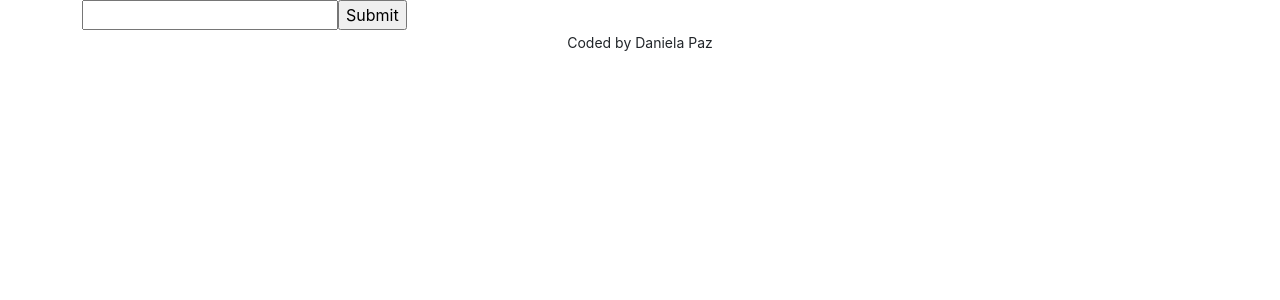
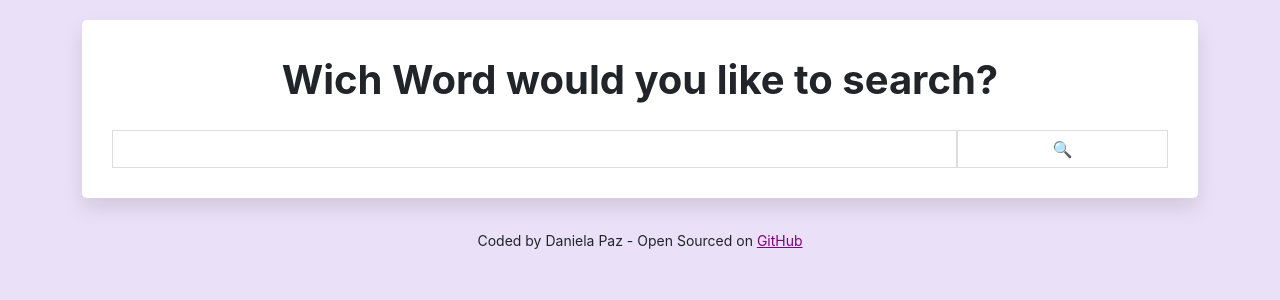
Before and after one commit to dpaz2290/react-dictionary-project, a React (Create React App) app: page / in a window 1280 px wide. Shown: the top 300 px of the page. Built offline with nearby package versions, Linux system fonts and the light colour scheme.

Commit message:
Styled CSS

```diff
--- a/src/App.css
+++ b/src/App.css
@@ -1,4 +1,19 @@
-.App-footer {
+.App footer {
   text-align: center;
   margin: 30px 0;
+
 }
+
+.App footer a{
+  transition: all 150ms ease-in-out;
+  color: purple;
+}
+
+.App footer a:hover{
+  text-decoration: none;
+  color: white;
+}
+
+body {
+  background-color: #EAE0F7;
+}
--- a/src/App.js
+++ b/src/App.js
@@ -9,7 +9,7 @@ function App() {
           <main>
             <Dictionary />
           </main>
-          <footer className="text-center">  <small>Coded by Daniela Paz </small></footer>
+          <footer className="text-center">  <small>Coded by Daniela Paz - Open Sourced on <a href="https://github.com/dpaz2290/react-dictionary-project" rel="noreferrer" target= "_blank">GitHub</a></small></footer>
         </div>
     </div>
   );
--- a/src/Dictionary.css
+++ b/src/Dictionary.css
@@ -0,0 +1,34 @@
+.Dictionary section {
+    background: white;
+    padding: 30px;
+    border-radius: 5px;
+    margin: 20px 0;
+    box-shadow: 0 10px 20px rgb(0 0 0 / 10%);
+}
+
+.Dictionary input {
+    width: 80%;
+    padding: 6px 4px;
+    color: #333;
+    border: 1px solid #ddd;
+    margin-top: 20px;
+
+}
+
+.Dictionary  button {
+    float: right;
+    width: 20%;
+    padding: 6px 4px;
+    background: white;
+    color: #333;
+    border: 1px solid #ddd;
+    cursor: pointer;
+    margin-top: 20px;
+    height: 38px;}
+
+.Dictionary section h1 {
+    margin: 0 auto;
+    text-align: center;
+    font-weight: bold;
+    line-height: 1.5;
+}
--- a/src/Dictionary.js
+++ b/src/Dictionary.js
@@ -2,8 +2,6 @@ import React, {useState} from "react";
 import "./Dictionary.css";
 import axios from "axios";
 import Results from "./Results";
-
-
 
 export default function Dictionary (){
     let [keyword, setKeyword] = useState ("");
@@ -25,10 +23,19 @@ export default function Dictionary (){
 
     return (
         <div className="Dictionary" >
+
+            <section>
+
+            <h1>
+                Wich Word would you like to search?
+            </h1>
+
             <form onSubmit={search}>
                 <input type="search" onChange={handleKeywordChange} />
-                <input type="submit"/>
+                <button type="submit">🔍</button>
             </form>
+
+            </section>
             <Results results={results}/>
         </div>
     )
--- /dev/null
+++ b/src/Meaning.css
@@ -0,0 +1,12 @@
+.Meaning h3 {
+    font-size: 24px;
+    line-height: 1.5;
+    font-weight: bold;
+    text-transform: capitalize;
+}
+
+.Meaning .example{
+    opacity: 0.7;
+    font-style: italic;
+    margin-top: 10px;
+}
--- a/src/Meaning.js
+++ b/src/Meaning.js
@@ -1,5 +1,6 @@
 import React from "react";
 import Synonyms from "./Synonyms";
+import "./Meaning.css"
 
 export default function Meaning (props){
     return (
@@ -10,16 +11,15 @@ export default function Meaning (props){
         {props.meaning.definitions.map(function(definition, index){
             return (
                 <div key={index}>
-                <p>
-                <strong>Definition: </strong>{definition.definition}
-                <br />
-                <strong>Example: </strong>
-                <em>
+                <div className="definition">
+                {definition.definition}
+                </div>
+                <div className="example">
                 {definition.example}
-                </em>
-                <br />
+                </div>
+
                 <Synonyms synonyms={definition.synonyms} />
-                </p>
+
                 </div>
             );
         })}
--- /dev/null
+++ b/src/Phonetic.css
@@ -0,0 +1,24 @@
+.Phonetic a {
+    border: 1px solid #ddd;
+    text-decoration: none;
+    padding: 8px 15px;
+    border-radius: 20px;
+    transition: all 150ms ease-in-out;
+    font-size: 12px;
+    font-weight: bold;
+    margin-right: 10px;
+}
+
+.Phonetic a:hover{
+    background-color: purple;
+    color: white;
+}
+
+.Phonetic {
+    margin: 22px 0;
+}
+
+.Phonetic .text {
+    opacity: 0.7;
+    font-weight: bold;
+}
--- a/src/Phonetic.js
+++ b/src/Phonetic.js
@@ -1,12 +1,14 @@
 import React from "react";
+import "./Phonetic.css";
 
 export default function Phonetic (props){
     return (
         <div className="Phonetic">
+
             <a href={props.phonetic.audio} rel="noreferrer" target= "_blank">
-                Listen
+                🔊
             </a>
-            <br/>
-            {props.phonetic.text}
+            <span className="text">
+            {props.phonetic.text}</span>
         </div>);
 }
--- /dev/null
+++ b/src/Results.css
@@ -0,0 +1,6 @@
+.Results h2 {
+    font-size: 36px;
+    font-weight: bold;
+    line-height: 1.5;
+    text-transform: capitalize;
+}
--- a/src/Results.js
+++ b/src/Results.js
@@ -1,25 +1,28 @@
 import React from "react";
 import Meaning from "./Meaning";
 import Phonetic from "./Phonetic";
+import "./Results.css";
 
 export default function Results (props) {
     if (props.results){
         return (
             <div className="Results">
+                <section>
                 <h2>
                     {props.results.word}
                 </h2>
                 {props.results.phonetics.map(function(phonetic, index){
                     return(
                         <div key={index}>
-                            <Phonetic phonetic={phonetic}/>
+                            <Phonetic phonetic={phonetic} />
                         </div>
                     );
                 })}
+                </section>
                 {props.results.meanings.map (function(meaning, index){
-                    return <div key ={index}>
+                    return <section key ={index}>
                     <Meaning meaning={meaning} />
-                    </div>;
+                    </section>;
                 })}
                 </div>)
     } else {
--- /dev/null
+++ b/src/Synonyms.css
@@ -0,0 +1,11 @@
+.Synonyms {
+    margin: 15px 0 0;
+    padding: 0;
+}
+
+.Synonyms li {
+    font-size: 13px;
+    display: inline-block;
+    padding-right: 10px;
+    line-height: 1;
+}
--- a/src/Synonyms.js
+++ b/src/Synonyms.js
@@ -1,4 +1,5 @@
 import React from "react";
+import "./Synonyms.css";
 
 export default function Synonyms (props){
     if (props.synonyms){
```
